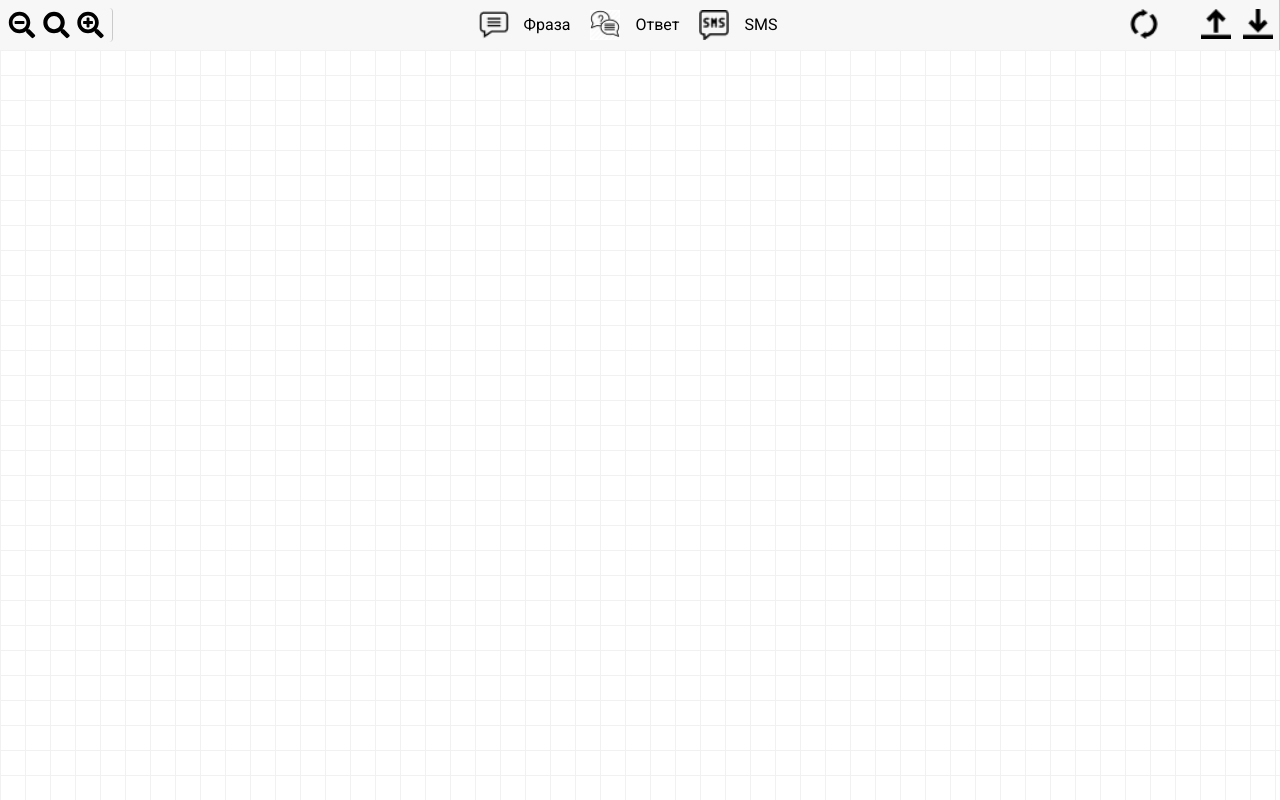
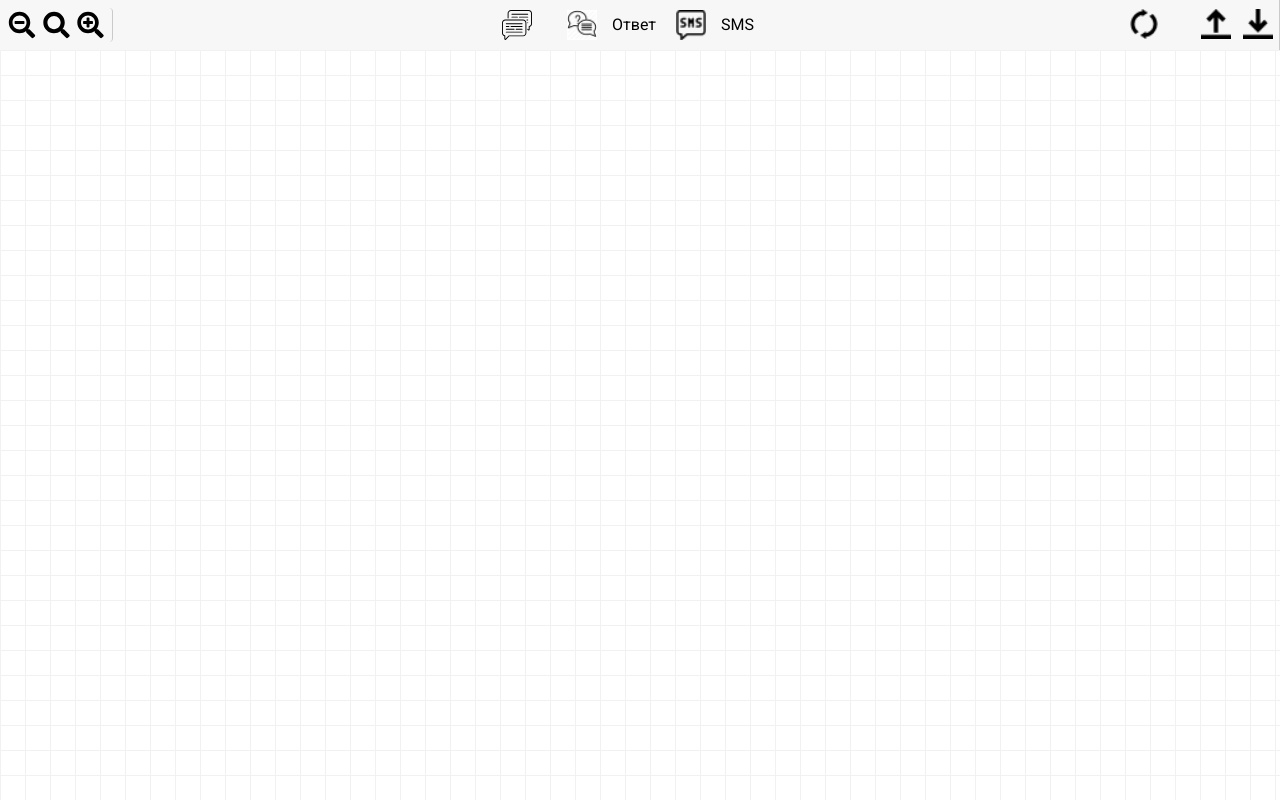
Before and after one commit to VitaliiKalinbet/drawflow_for_intelza, a website built with webpack: page index.html in a window 1280 px wide. Built offline with nearby package versions, Linux system fonts and the light colour scheme; a script that the page names is missing.

Commit message:
work with svg sprite in header

```diff
--- a/index.html
+++ b/index.html
@@ -33,7 +33,14 @@
       <div class="group-wrapper">
 
         <div class="drag-drawflow" draggable="true" ondragstart="drag(event)" data-node="PHRASE">
-          <img class="block-image" src="./images/phrase.png" alt="phrase"><span>Фраза</span>
+          <!-- <img class="block-image" src="https://image.flaticon.com/icons/svg/151/151804.svg" alt="phrase"> -->
+          <!-- <i class="fa fa-camera-retro fa-2x"></i> -->
+          <!-- &hearts; -->
+          <!-- &#165; -->
+          <svg class="block-image">
+            <use xlink:href="./images/sprite.svg#dialogue"></use>
+          </svg>
+          <!-- <span>Фраза</span> -->
         </div>
 
         <div class="drag-drawflow" draggable="true" ondragstart="drag(event)" data-node="ANSWER">
```
Also changed, not shown: images/dialogue.svg (added), images/message-on-phone.svg (added), images/sprite.svg (added), 2 other files.
